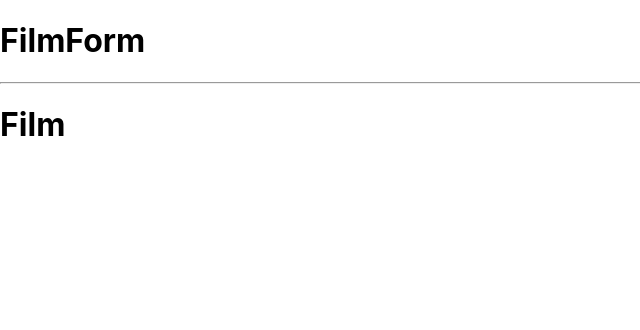
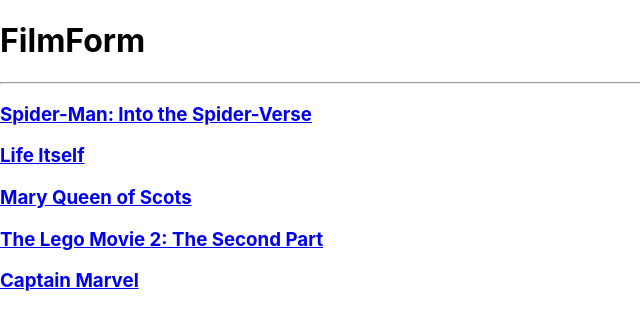
Before and after one commit to DannyW9/React-multiple-components-IMDB, a React (Create React App) app: page / in a window 1280 px wide. Shown: the top 330 px of the page, without its empty margins (0-640 px from the left). Built offline with nearby package versions, Linux system fonts and the light colour scheme.

Commit message:
Implements the list of films with individual film entries

```diff
--- a/src/App.js
+++ b/src/App.js
@@ -5,11 +5,7 @@
 
 function App() {
   return (
-    <div>
-      <FilmForm />
-      <hr/>
       <FilmBox />
-    </div>
   );
 }
 
--- a/src/components/Film.js
+++ b/src/components/Film.js
@@ -1,8 +1,11 @@
 import React from 'react';
 
-const Film = () => {
+const Film = (props) => {
   return (
-    <h1> Film</h1>
+    <div>
+      <a href={props.url}><h3>{props.name}</h3></a>
+
+    </div>
   );
 }
 
--- a/src/components/FilmList.js
+++ b/src/components/FilmList.js
@@ -1,9 +1,16 @@
 import React from 'react';
 import Film from './Film';
 
-const FilmList = () => {
+const FilmList = (props) => {
+
+  const filmNodes = props.data.map((film) => {
+    return ( <Film key={film.id} name={film.name} url={film.url} /> )
+  })
+
   return (
-    <Film />
+    <div>
+      {filmNodes}
+    </div>
   );
 }
 
--- a/src/containers/FilmBox.js
+++ b/src/containers/FilmBox.js
@@ -4,9 +4,46 @@
 
 class FilmBox extends Component {
 
+  constructor(props){
+    super(props);
+    this.state ={
+      data: [
+        {
+          id: 1,
+          name: "Spider-Man: Into the Spider-Verse",
+          url: "https://www.imdb.com/title/tt4633694/?ref_=rlm"
+        },
+        {
+          id: 2,
+          name: "Life Itself",
+          url: "https://www.imdb.com/title/tt5989218/?ref_=rlm"
+        },
+        {
+          id: 3,
+          name: "Mary Queen of Scots",
+          url: "https://www.imdb.com/title/tt2328900/?ref_=rlm"
+        },
+        {
+          id: 4,
+          name: "The Lego Movie 2: The Second Part",
+          url: "https://www.imdb.com/title/tt3513498/?ref_=rlm"
+        },
+        {
+          id: 5,
+          name: "Captain Marvel",
+          url: "https://www.imdb.com/title/tt4154664/?ref_=rlm"
+        }
+      ]
+    }
+  }
+
   render() {
     return (
-      <FilmList />
+      <div>
+        <FilmForm />
+        <hr/>
+        <FilmList data={this.state.data}/>
+      </div>
     );
   }
 
```
